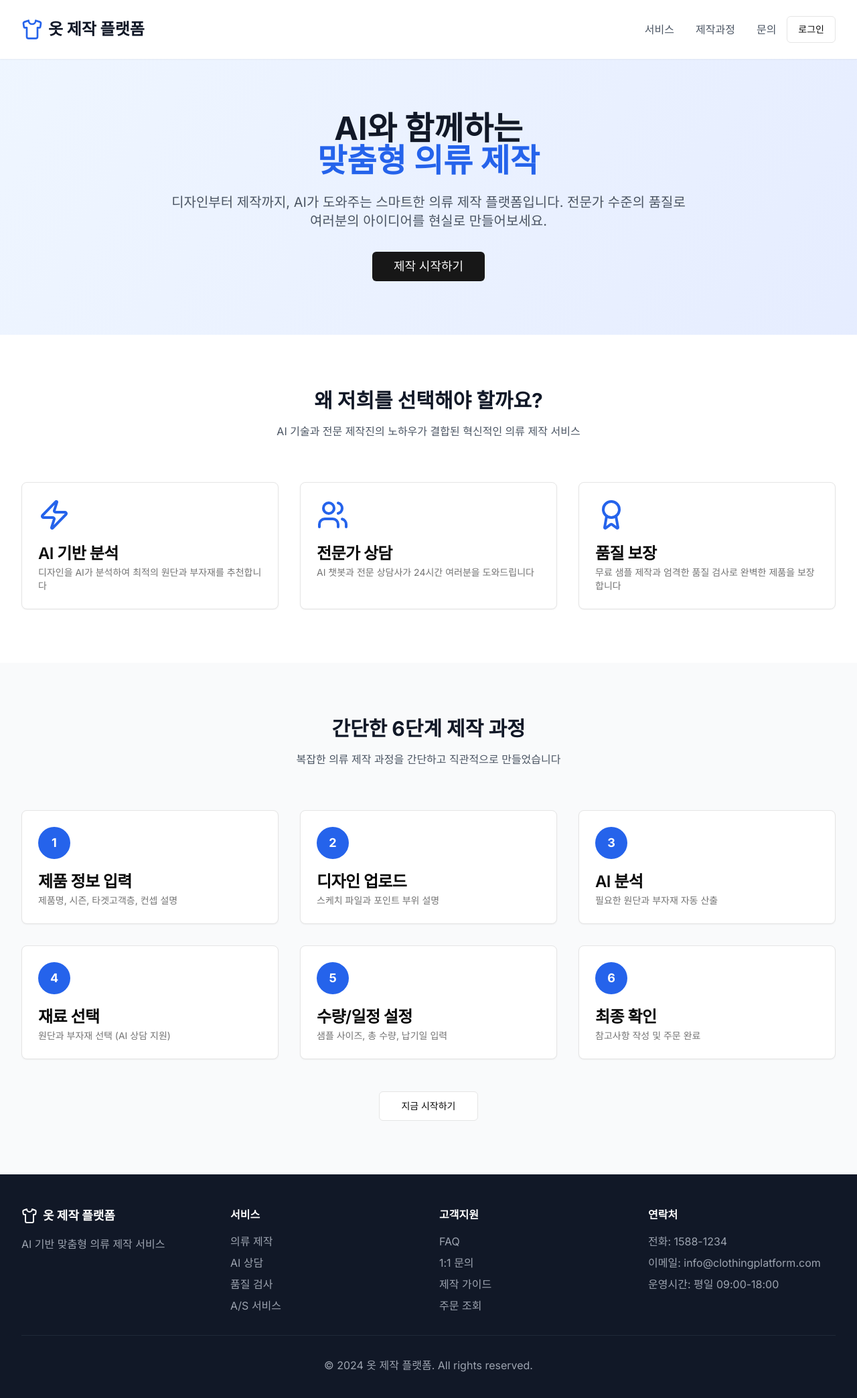
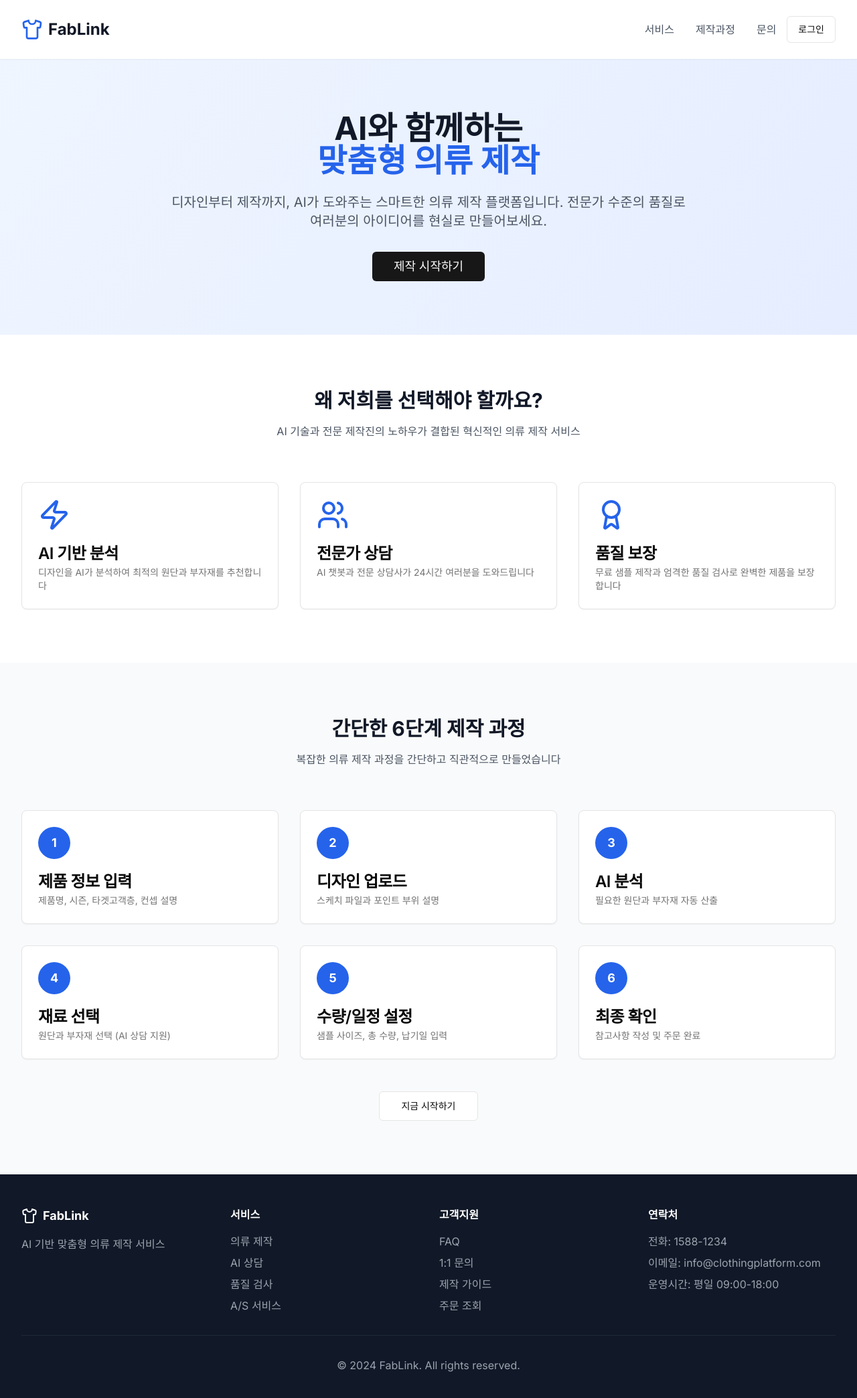
Before and after one commit to Fab-link/Fablink-Front, a Next.js app: page / in a window 1280 px wide. Shown: the top 2088 px of the page at 67% size. Built offline with nearby package versions, Linux system fonts and the light colour scheme; no server answers.

Commit message:
옷 제작 플랫폼 -> FabLink 문구 변경

```diff
--- a/app/layout.tsx
+++ b/app/layout.tsx
@@ -8,7 +8,7 @@ import { ManufacturingProvider } from "@/contexts/ManufacturingContext"
 const inter = Inter({ subsets: ["latin"] })
 
 export const metadata: Metadata = {
-  title: "옷 제작 플랫폼",
+  title: "FabLink",
   description: "AI 기반 맞춤형 의류 제작 서비스",
   generator: 'v0.dev'
 }
--- a/app/page.tsx
+++ b/app/page.tsx
@@ -37,7 +37,7 @@ export default function HomePage() {
           <div className="flex justify-between items-center py-6">
             <div className="flex items-center space-x-2">
               <Shirt className="h-8 w-8 text-blue-600" />
-              <h1 className="text-2xl font-bold text-gray-900">옷 제작 플랫폼</h1>
+              <h1 className="text-2xl font-bold text-gray-900">FabLink</h1>
             </div>
             <div className="flex items-center space-x-4">
               <nav className="hidden md:flex space-x-8">
@@ -163,7 +163,7 @@ export default function HomePage() {
             <div>
               <div className="flex items-center space-x-2 mb-4">
                 <Shirt className="h-6 w-6" />
-                <span className="text-lg font-bold">옷 제작 플랫폼</span>
+                <span className="text-lg font-bold">FabLink</span>
               </div>
               <p className="text-gray-400">AI 기반 맞춤형 의류 제작 서비스</p>
             </div>
@@ -199,7 +199,7 @@ export default function HomePage() {
           </div>
 
           <div className="border-t border-gray-800 mt-8 pt-8 text-center text-gray-400">
-            <p>&copy; 2024 옷 제작 플랫폼. All rights reserved.</p>
+            <p>&copy; 2024 FabLink. All rights reserved.</p>
           </div>
         </div>
       </footer>
```
